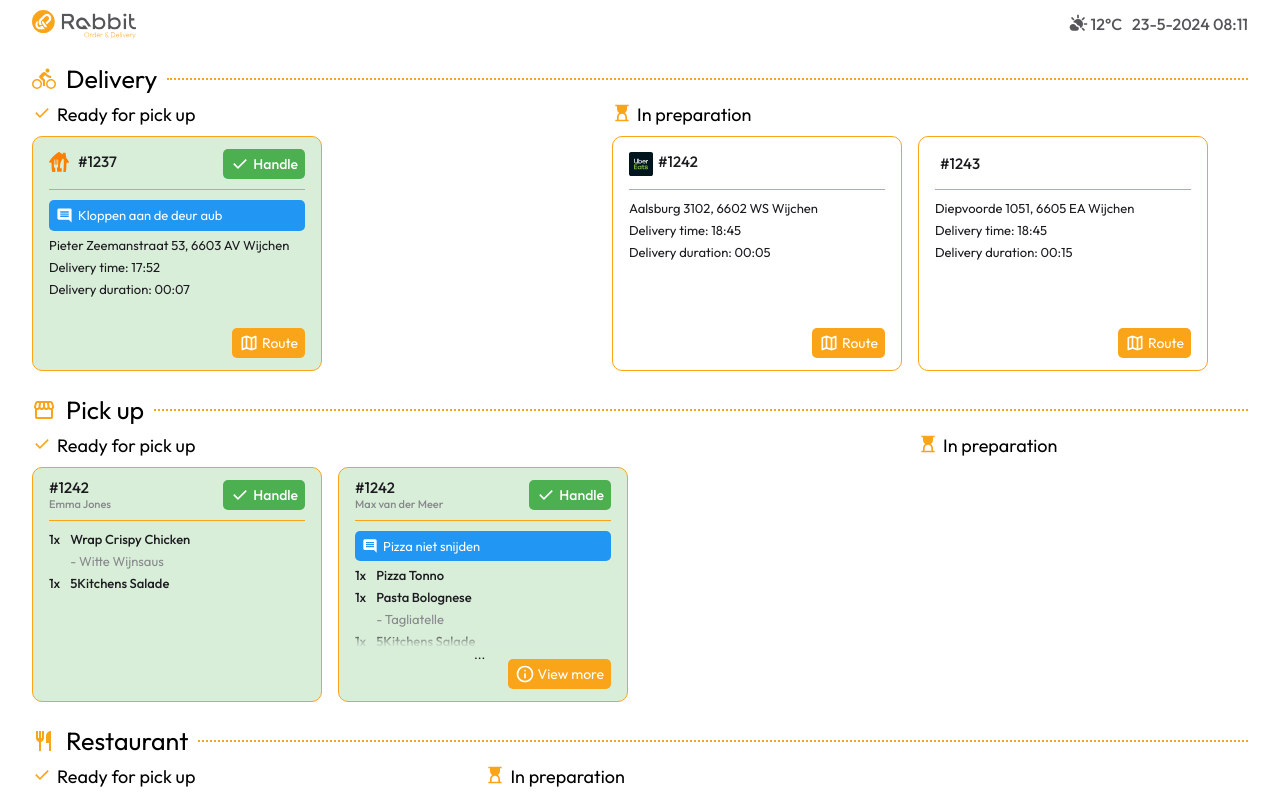
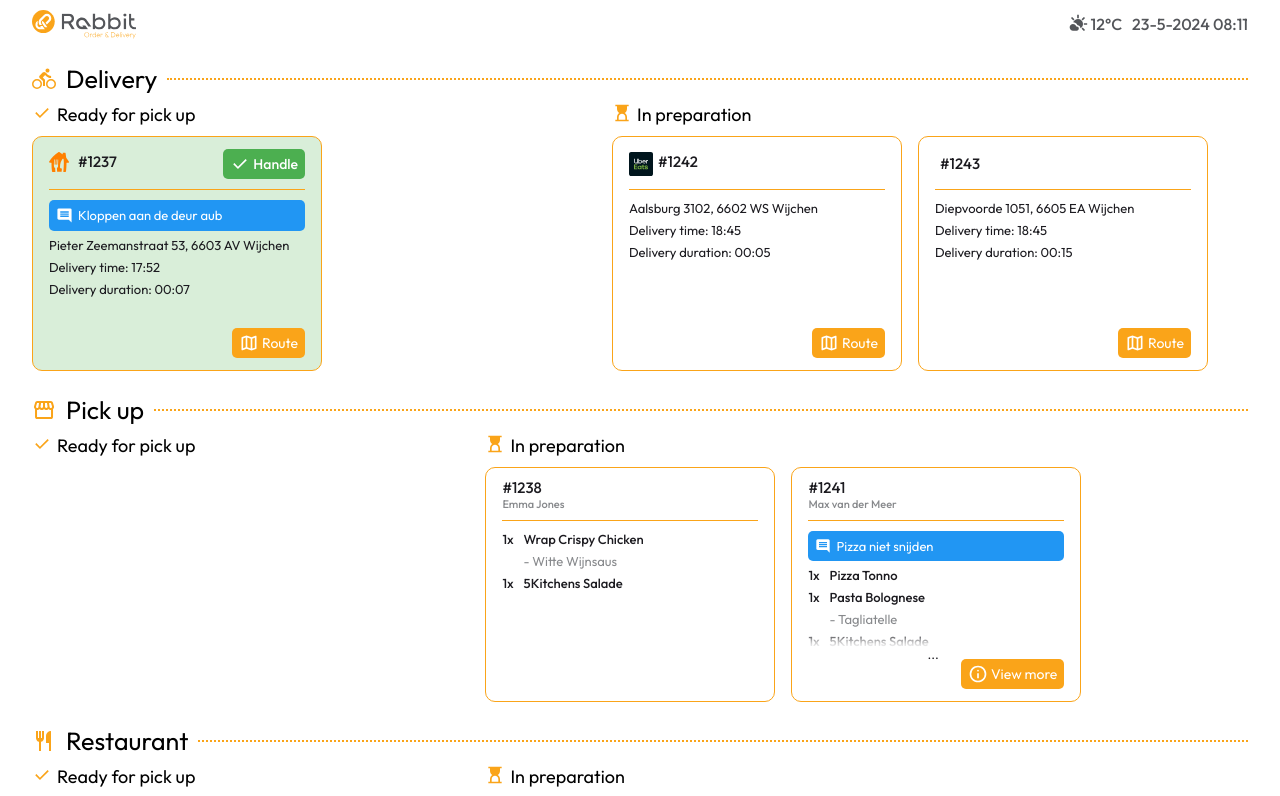
Before and after one commit to IzzetGunturk/orderscreenrabbitorderdelivery, an Angular app: page /pickup in a window 1280 px wide. Shown: the top 796 px of the page. Built offline with nearby package versions, Linux system fonts and the light colour scheme.

Commit message:
Fixed pick up screen as Figma design

```diff
--- a/src/app/pickup/pickup.component.ts
+++ b/src/app/pickup/pickup.component.ts
@@ -30,7 +30,7 @@ interface RestaurantOrder {
 
 interface Dish {
   name: string;
-  option: string;
+  option?: string[];
   quantity: number;
 }
 
@@ -74,27 +74,27 @@ export class PickupComponent {
 
   pickuporders: PickupOrder[] = [
     {
-      id: 1242,
+      id: 1238,
       type: 'Pick up',
-      prepared: true,
+      prepared: false,
       namecustomer: 'Emma Jones',
       dishes: [
-        { name: 'Wrap Crispy Chicken', option: 'Witte Wijnsaus', quantity: 1},
-        { name: '5Kitchens Salade', option: '', quantity: 1},
+        { name: 'Wrap Crispy Chicken', option: ['Witte Wijnsaus'], quantity: 1},
+        { name: '5Kitchens Salade', quantity: 1},
       ]
     },
     {
-      id: 1242,
+      id: 1241,
       type: 'Pick up',
       comment: 'Pizza niet snijden',
-      prepared: true,
+      prepared: false,
       namecustomer: 'Max van der Meer',
       dishes: [
-        { name: 'Pizza Tonno', option: '', quantity: 1},
-        { name: 'Pasta Bolognese', option: 'Tagliatelle', quantity: 1},
-        { name: '5Kitchens Salade', option: '', quantity: 1},
-        { name: 'Sprite', option: '', quantity: 1},
-        { name: 'Spa blauw', option: '', quantity: 1},
+        { name: 'Pizza Tonno', quantity: 1},
+        { name: 'Pasta Bolognese', option: ['Tagliatelle'], quantity: 1},
+        { name: '5Kitchens Salade', quantity: 1},
+        { name: 'Sprite', quantity: 1},
+        { name: 'Spa blauw', quantity: 1},
       ]
     },
   ];
@@ -105,8 +105,8 @@ export class PickupComponent {
       type: 'Restaurant',
       prepared: false,
       dishes: [
-        { name: 'Pasta Bolognese', option: 'Penne', quantity: 1},
-        { name: 'Pepsi Regular', option: '', quantity: 1},
+        { name: 'Pasta Bolognese', option: ['Penne'], quantity: 1},
+        { name: 'Pepsi Regular', quantity: 1},
       ]
     },
     {
@@ -114,11 +114,8 @@ export class PickupComponent {
       type: 'Restaurant',
       prepared: false,
       dishes: [
-        { name: "Oma's Chili", option: 'Zonder tomaat', quantity: 1},
-        { name: 'Fanta', option: '', quantity: 1},
-        { name: 'Fanta', option: '', quantity: 1},
-        { name: 'Fanta', option: '', quantity: 1},
-
+        { name: "Oma's Chili", option: ['Zonder tomaat'], quantity: 1},
+        { name: 'Fanta', quantity: 1},
       ]
     }
   ];
```
